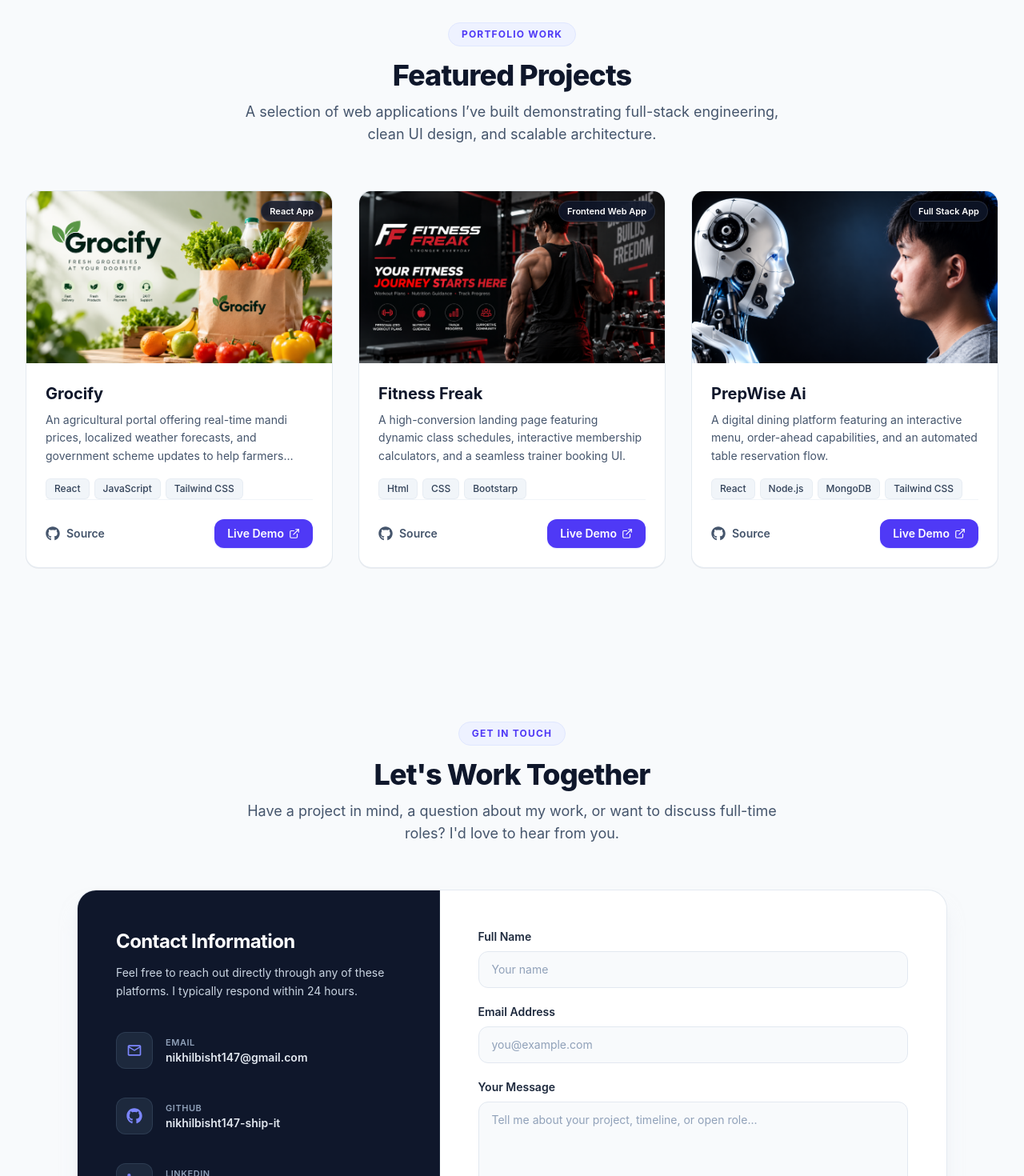
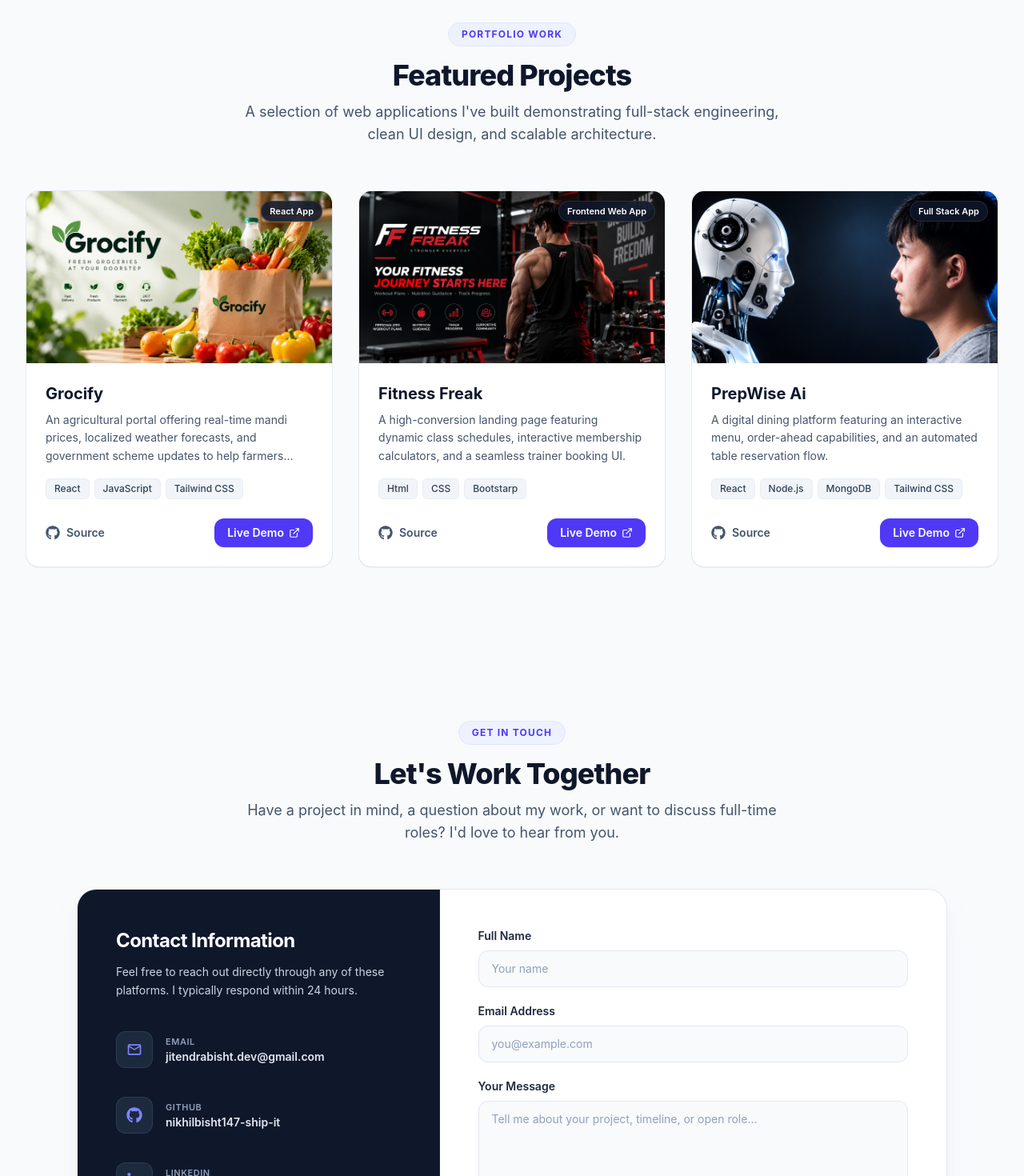
Before and after one commit to nikhilbisht147-ship-it/PortFolio, a React (Vite) app: page / in a window 1280 px wide. Shown: the part 2700-4170 px from the top of the page at 80% size. Built offline with nearby package versions, Linux system fonts and the light colour scheme.

Commit message:
changed the email

```diff
--- a/src/Components/ContactMe.jsx
+++ b/src/Components/ContactMe.jsx
@@ -77,7 +77,7 @@ const ContactMe = () => {
               <div className="mt-8 space-y-4 sm:space-y-5">
                 {/* Email */}
                 <a
-                  href="mailto:nikhilbisht147@gmail.com"
+                  href="mailto:jitendrabisht.dev@gmail.com"
                   className="flex items-center gap-3.5 sm:gap-4 group text-slate-300 hover:text-white transition-colors p-2 -mx-2 rounded-xl hover:bg-slate-800/60"
                 >
                   <div className="p-2.5 sm:p-3 rounded-xl bg-slate-800 border border-slate-700/80 group-hover:border-indigo-500 transition-colors shrink-0">
@@ -85,7 +85,7 @@ const ContactMe = () => {
                   </div>
                   <div className="min-w-0">
                     <p className="text-[11px] text-slate-400 font-semibold uppercase tracking-wider">Email</p>
-                    <p className="text-xs sm:text-sm font-semibold text-slate-200 group-hover:text-white truncate">nikhilbisht147@gmail.com</p>
+                    <p className="text-xs sm:text-sm font-semibold text-slate-200 group-hover:text-white truncate">jitendrabisht.dev@gmail.com</p>
                   </div>
                 </a>
 
--- a/src/Components/Projects.jsx
+++ b/src/Components/Projects.jsx
@@ -57,7 +57,7 @@ const Projects = () => {
             Featured Projects
           </h2>
           <p className="mt-3 text-sm sm:text-base lg:text-lg text-slate-600 dark:text-slate-400 transition-colors">
-            A selection of web applications I’ve built demonstrating full-stack engineering, clean UI design, and scalable architecture.
+            A selection of web applications I've built demonstrating full-stack engineering, clean UI design, and scalable architecture.
           </p>
         </div>
 
@@ -104,7 +104,7 @@ const Projects = () => {
                 </div>
 
                 {/* Card Actions */}
-                <div className="mt-auto pt-6 flex items-center justify-between border-t border-slate-100 dark:border-slate-800/80 transition-colors">
+                <div className="mt-auto pt-6 flex items-center justify-between border-slate-100 dark:border-slate-800/80 transition-colors">
                   <a
                     href={item.githubLink}
                     target="_blank"
```
